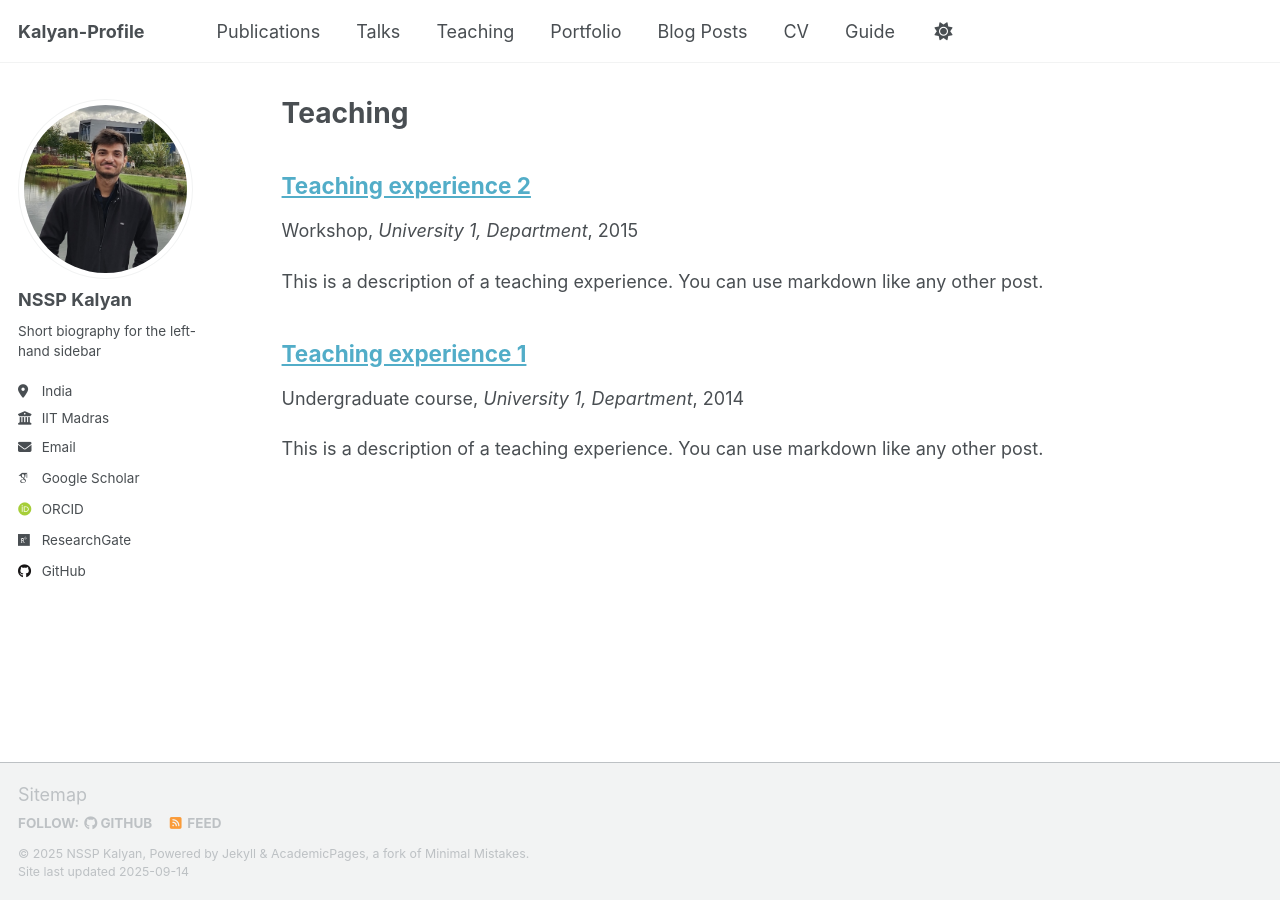
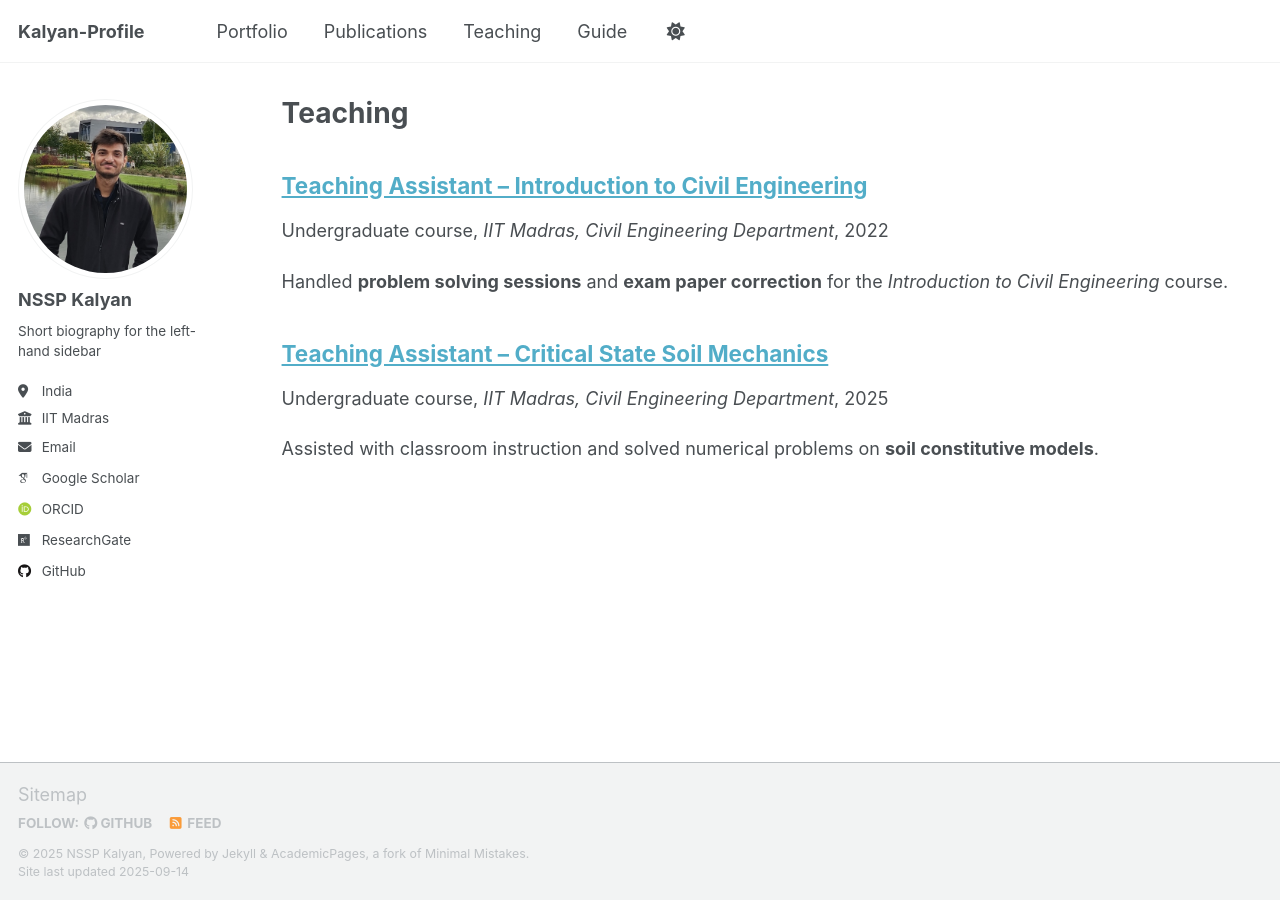
Before and after one commit to pkc137/sudo_template_website, a Jekyll site: the page built from _pages/teaching.html, in a window 1280 px wide. Built offline with Jekyll 4.4.1, drawn with Linux system fonts in a browser that asks for light colours; some web fonts are replaced; a script that is not in the unit is left out.

Commit message:
changes to laptop

```diff
--- a/_teaching/2014-spring-teaching-1.md
+++ b/_teaching/2014-spring-teaching-1.md
@@ -1,14 +1,18 @@
 ---
-title: "Teaching experience 1"
+title: "Teaching Assistant – Critical State Soil Mechanics"
 collection: teaching
 type: "Undergraduate course"
-permalink: /teaching/2014-spring-teaching-1
-venue: "University 1, Department"
-date: 2014-01-01
-location: "City, Country"
+permalink: /teaching/2021-spring-critical-state
+venue: "IIT Madras, Civil Engineering Department"
+location: "Chennai, India"
 ---
 
-This is a description of a teaching experience. You can use markdown like any other post.
+Assisted with classroom instruction and solved numerical problems on **soil constitutive models**.
+
+Heading 1
+======
+(Add any slides, assignments, or details here if you want.)
+
 
 Heading 1
 ======
--- a/_teaching/2015-spring-teaching-2.md
+++ b/_teaching/2015-spring-teaching-2.md
@@ -1,20 +1,15 @@
 ---
-title: "Teaching experience 2"
+title: "Teaching Assistant – Introduction to Civil Engineering"
 collection: teaching
-type: "Workshop"
-permalink: /teaching/2015-spring-teaching-1
-venue: "University 1, Department"
-date: 2015-01-01
-location: "City, Country"
+type: "Undergraduate course"
+permalink: /teaching/2022-spring-intro-civil
+venue: "IIT Madras, Civil Engineering Department"
+date: 2022-01-01
+location: "Chennai, India"
 ---
 
-This is a description of a teaching experience. You can use markdown like any other post.
+Handled **problem solving sessions** and **exam paper correction** for the *Introduction to Civil Engineering* course.
 
 Heading 1
 ======
-
-Heading 2
-======
-
-Heading 3
-======
+(Add more content if needed.)
```
Also changed, not shown: _data/navigation.yml (+10 -9 lines).
